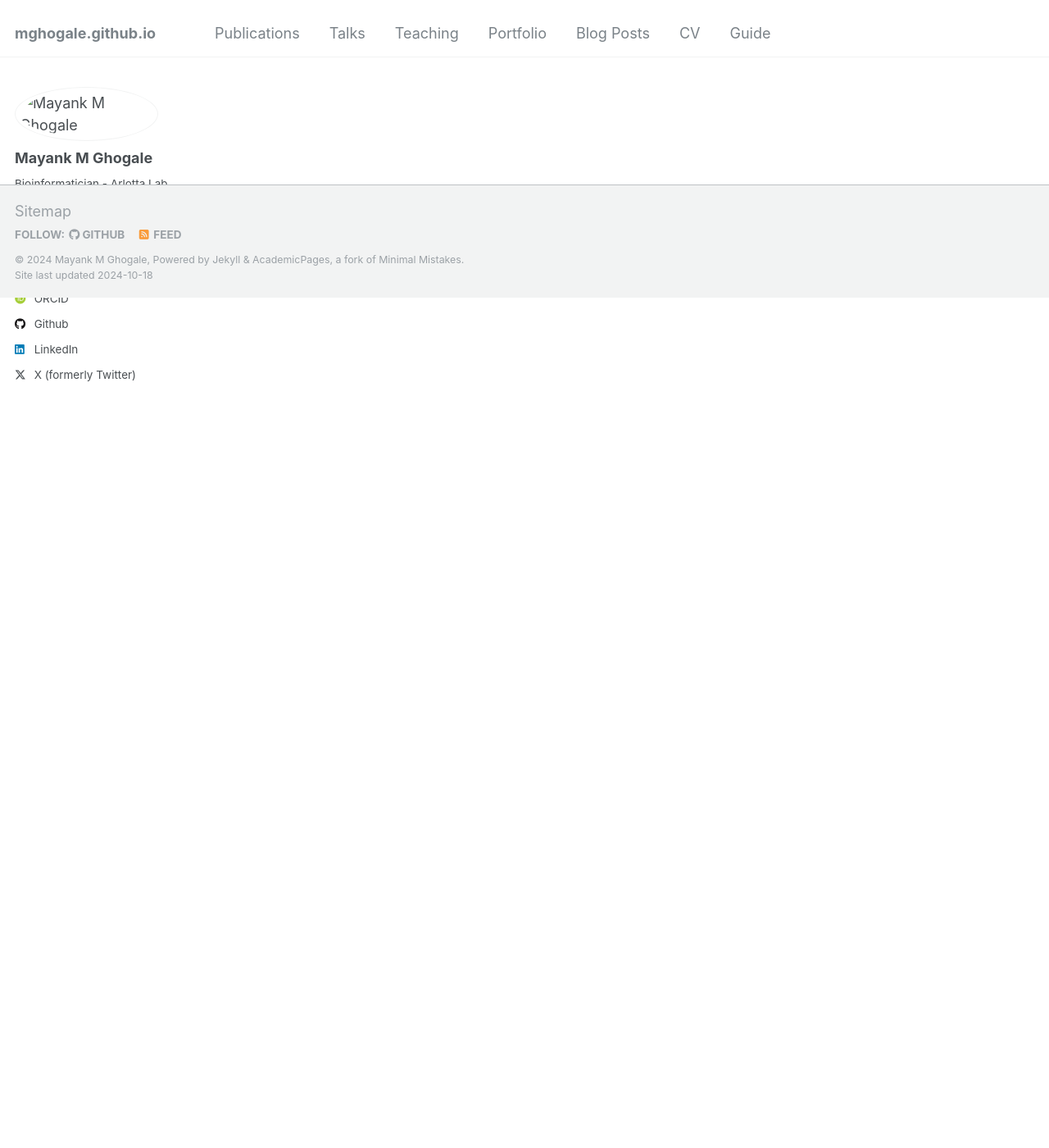
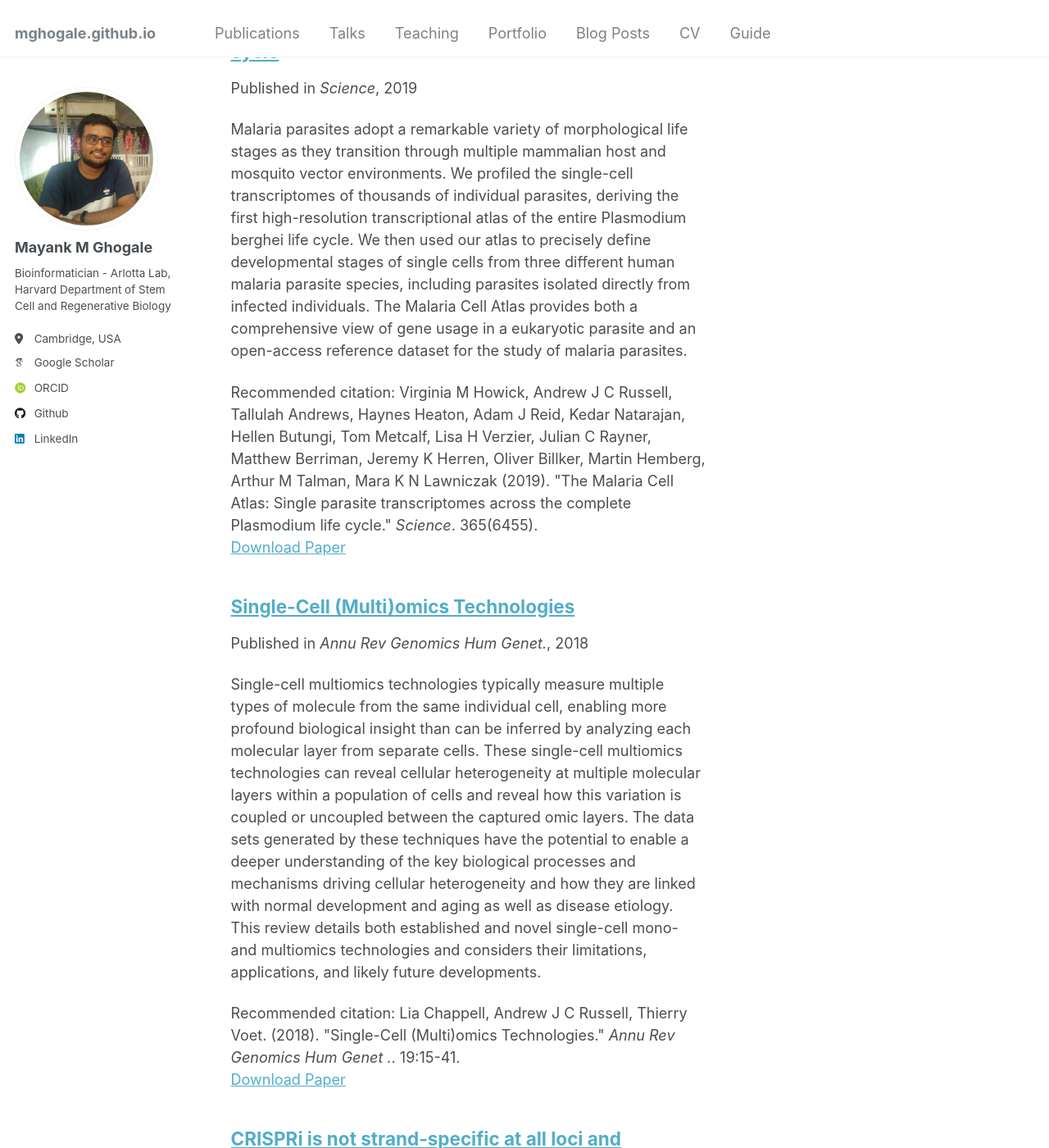
Before and after one commit to Mayank0512/Mayank0512.github.io, a Jekyll site: the page built from _pages/publications.html, in a window 1280 px wide and 1400 px high, scrolled down 1606 px. Shown: the whole window at 82% size. Built offline with Jekyll 4.4.1, drawn with Linux system fonts in a browser that asks for light colours; some web fonts are replaced; before the commit the page ends 1969 px from its top, so only the background shows below that; some of the changed text lies outside the part shown.

Commit message:
Updates!

```diff
--- a/_config.yml
+++ b/_config.yml
@@ -103,14 +103,14 @@ author:
   impactstory      :
   lastfm           :
   linkedin         : "mayank-ghogale-73b093192"
-  loop             : "https://loop.frontiersin.org/people/1213091/"
+  loop             :
   orcid            : "https://orcid.org/my-orcid?orcid=0000-0001-5913-2700"
   pinterest        :
   harvard          : "https://hscrb.harvard.edu/people/mayank-ghogale/"
   stackoverflow    : # http://stackoverflow.com/users/123456/username
   steam            :
   tumblr           :
-  twitter          : "AndyRusss"
+  twitter          :
   vine             :
   weibo            :
   xing             :
--- /dev/null
+++ b/_publications/2009-10-01-paper-title-number-1.md
@@ -0,0 +1,12 @@
+---
+title: "The Malaria Cell Atlas: Single parasite transcriptomes across the complete Plasmodium life cycle"
+collection: publications
+permalink: /publication/2009-10-01-paper-title-number-1
+excerpt: 'Malaria parasites adopt a remarkable variety of morphological life stages as they transition through multiple mammalian host and mosquito vector environments. We profiled the single-cell transcriptomes of thousands of individual parasites, deriving the first high-resolution transcriptional atlas of the entire Plasmodium berghei life cycle. We then used our atlas to precisely define developmental stages of single cells from three different human malaria parasite species, including parasites isolated directly from infected individuals. The Malaria Cell Atlas provides both a comprehensive view of gene usage in a eukaryotic parasite and an open-access reference dataset for the study of malaria parasites.'
+date: 2019-08-23
+venue: 'Science'
+paperurl: 'http://www.ncbi.nlm.nih.gov/pmc/articles/pmc7056351/'
+citation: 'Virginia M Howick, Andrew J C Russell, Tallulah Andrews, Haynes Heaton, Adam J Reid, Kedar Natarajan, Hellen Butungi, Tom Metcalf, Lisa H Verzier, Julian C Rayner, Matthew Berriman, Jeremy K Herren, Oliver Billker, Martin Hemberg, Arthur M Talman, Mara K N Lawniczak (2019). &quot;The Malaria Cell Atlas: Single parasite transcriptomes across the complete Plasmodium life cycle.&quot; <i>Science</i>. 365(6455).'
+---
+
+[Download paper here](http://www.ncbi.nlm.nih.gov/pmc/articles/pmc7056351/)
--- /dev/null
+++ b/_publications/2010-10-01-paper-title-number-2.md
@@ -0,0 +1,13 @@
+---
+title: "Single-Cell (Multi)omics Technologies"
+collection: publications
+permalink: /publication/2010-10-01-paper-title-number-2
+excerpt: 'Single-cell multiomics technologies typically measure multiple types of molecule from the same individual cell, enabling more profound biological insight than can be inferred by analyzing each molecular layer from separate cells. These single-cell multiomics technologies can reveal cellular heterogeneity at multiple molecular layers within a population of cells and reveal how this variation is coupled or uncoupled between the captured omic layers. The data sets generated by these techniques have the potential to enable a deeper understanding of the key biological processes and mechanisms driving cellular heterogeneity and how they are linked with normal development and aging as well as disease etiology. This review details both established and novel single-cell mono- and multiomics technologies and considers their limitations, applications, and likely future developments.'
+date: 2018-10-31
+venue: 'Annu Rev Genomics Hum Genet.'
+paperurl: 'https://pubmed.ncbi.nlm.nih.gov/29727584/'
+citation: 'Lia Chappell, Andrew J C Russell, Thierry Voet. (2018). &quot;Single-Cell (Multi)omics Technologies.&quot; <i>Annu Rev Genomics Hum Genet
+.</i>. 19:15-41.'
+---
+
+[Download paper here](https://pubmed.ncbi.nlm.nih.gov/29727584/)
--- /dev/null
+++ b/_publications/2015-10-01-paper-title-number-3.md
@@ -0,0 +1,12 @@
+---
+title: "CRISPRi is not strand-specific at all loci and redefines the transcriptional landscape"
+collection: publications
+permalink: /publication/2015-10-01-paper-title-number-3
+excerpt: 'CRISPRi, an adapted CRISPR-Cas9 system, is proposed to act as a strand-specific roadblock to repress transcription in eukaryotic cells using guide RNAs (sgRNAs) to target catalytically inactive Cas9 (dCas9) and offers an alternative to genetic interventions for studying pervasive antisense transcription. Here, we successfully use click chemistry to construct DNA templates for sgRNA expression and show, rather than acting simply as a roadblock, sgRNA/dCas9 binding creates an environment that is permissive for transcription initiation/termination, thus generating novel sense and antisense transcripts. At HMS2 in Saccharomyces cerevisiae, sgRNA/dCas9 targeting to the non-template strand for antisense transcription results in antisense transcription termination, premature termination of a proportion of sense transcripts and initiation of a novel antisense transcript downstream of the sgRNA/dCas9-binding site. This redefinition of the transcriptional landscape by CRISPRi demonstrates that it is not strand-specific and highlights the controls and locus understanding required to properly interpret results from CRISPRi interventions.'
+date: 2017-10-23
+venue: 'Elife'
+paperurl: 'http://www.ncbi.nlm.nih.gov/pmc/articles/pmc5665645/'
+citation: 'Françoise S Howe, Andrew Russell, Anna R Lamstaes, Afaf El-Sagheer, Anitha Nair, Tom Brown, Jane Mellor. (2017). &quot;CRISPRi is not strand-specific at all loci and redefines the transcriptional landscape. &quot; <i>Elife</i>. 6.'
+---
+
+[Download paper here](http://www.ncbi.nlm.nih.gov/pmc/articles/pmc5665645/)
```
Also changed, not shown: images/profile.jpg (renamed from images/profile.png), 8 other files.
